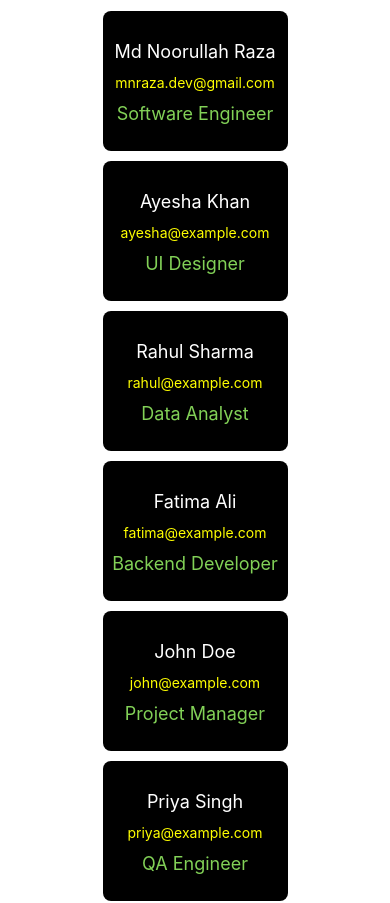
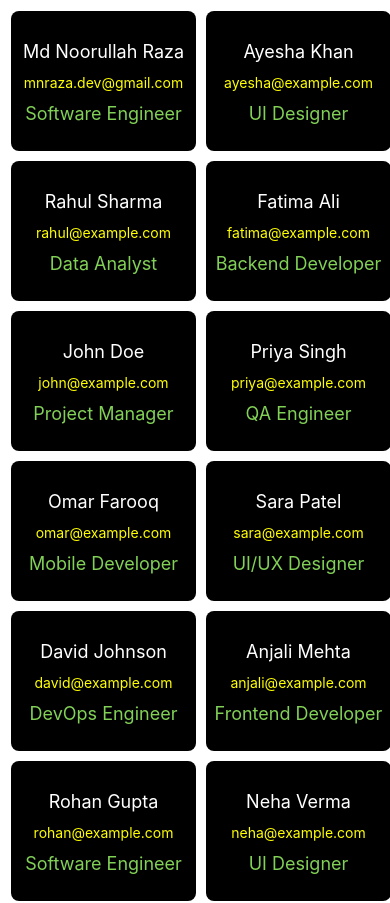
Before and after one commit to mnraza-dev/React_Native_Basic_To_Advanced, a React Native app in the folder RN_ULTIMATE/Basics/: screen / in a window 390 px wide. Shown: the top 903 px of the page. Built offline with nearby package versions, Linux system fonts and the light colour scheme.

Commit message:
add  a Dynamic Grid using FlatList

```diff
--- a/RN_ULTIMATE/Basics/components/DynamicGrid.tsx
+++ b/RN_ULTIMATE/Basics/components/DynamicGrid.tsx
@@ -1,5 +1,5 @@
 import React from "react";
-import { View, Text, StyleSheet, ScrollView } from "react-native";
+import { View, Text, StyleSheet, FlatList } from "react-native";
 import GridItem from "./GridItem";
 
 const users = [
@@ -35,13 +35,16 @@ const users = [
   { id: 30, name: "Sanya Chawla", email: "sanya@example.com", profession: "Frontend Developer" },
 ];
 
+
 const DynamicGrid = () => {
   return (
-        <ScrollView contentContainerStyle={styles.container}>
-            {users.map((item) => (
-                <GridItem item={item} />
-            ))}
-        </ScrollView>
+    <FlatList
+      data={users}
+      keyExtractor={(item) => item.id.toString()}
+      numColumns={2}
+      contentContainerStyle={styles.container}
+      renderItem={({ item }) => <GridItem item={item} />}
+    />
   );
 };
 
@@ -50,37 +53,33 @@ export default DynamicGrid;
 const styles = StyleSheet.create({
   container: {
     padding: 6,
-        // flex: 1,
-        // When using a ScrollView with flexWrap: 'wrap', the parent should not have flex: 1 inside the contentContainerStyle. Otherwise, React Native tries to stretch the container to fill the screen and can cause layout issues.
-        flexDirection: 'row',
-        flexWrap: 'wrap',
-        justifyContent: 'center'
-
   },
   gridItem: {
+    flex: 1,
     margin: 5,
     height: 140,
-        width: 185,
     backgroundColor: "#000000ff",
     justifyContent: "center",
     alignItems: "center",
     borderRadius: 8,
-        elevation: 8,
+    maxWidth: "48%",
   },
   text: {
     color: "white",
+    fontSize: 16,
     marginTop: 2,
-        fontSize: 18,
+    textAlign: "center",
   },
   email: {
     color: "yellow",
-        fontSize: 14,
-        marginTop: 12,
-
+    fontSize: 12,
+    marginTop: 8,
+    textAlign: "center",
   },
   profession: {
     color: "#8fe660e8",
-        fontSize: 18,
-        marginTop: 12,
+    fontSize: 14,
+    marginTop: 8,
+    textAlign: "center",
   },
 });
--- a/RN_ULTIMATE/Basics/components/GridItem.tsx
+++ b/RN_ULTIMATE/Basics/components/GridItem.tsx
@@ -1,9 +1,9 @@
 import { StyleSheet, Text, View } from 'react-native'
 import React from 'react'
 
-const GridItem = ({item}) => {
+const GridItem = ({ item }) => {
   return (
-        <View key={item.id} style={styles.gridItem}>
+    <View style={styles.gridItem}>
       <Text style={styles.text}>{item.name}</Text>
       <Text style={styles.email}>{item.email}</Text>
       <Text style={styles.profession}>{item.profession}</Text>
@@ -33,7 +33,6 @@ const styles = StyleSheet.create({
     color: "yellow",
     fontSize: 14,
     marginTop: 12,
-
   },
   profession: {
     color: "#8fe660e8",
```
Also changed, not shown: 1 other file (tests, documents, lock files or other folders). Lines whose indentation alone changed are shown as unchanged.
